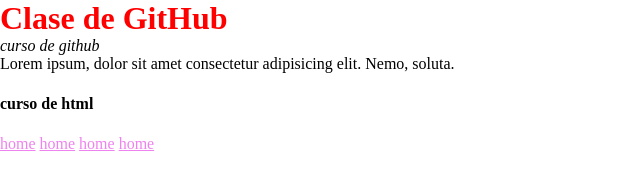
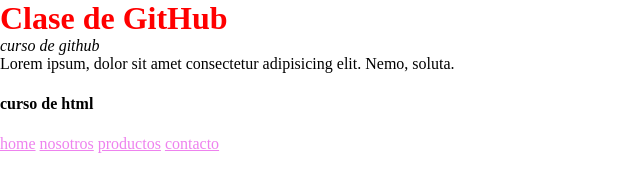
Before and after one commit to simpatyforthedevil/miproyecto, a plain HTML site: page index.html in a window 1280 px wide. Shown: the full height of the page, 0-640 px from the left. Drawn offline with Linux system fonts and the light colour scheme.

Commit message:
actualizo mi barra de navegacion
cambie cada uno de los enlaces

```diff
--- a/index.html
+++ b/index.html
@@ -19,9 +19,9 @@
             <ul>
                 <li>
                     <a href="#">home</a>
-                    <a href="#">home</a>
-                    <a href="#">home</a>
-                    <a href="#">home</a>
+                    <a href="#">nosotros</a>
+                    <a href="#">productos</a>
+                    <a href="#">contacto</a>
                 </li>
             </ul>
         </nav>
```
